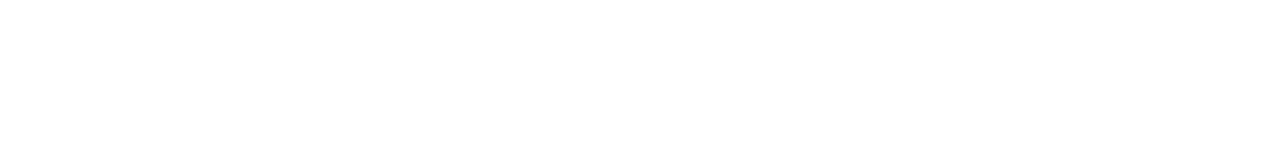
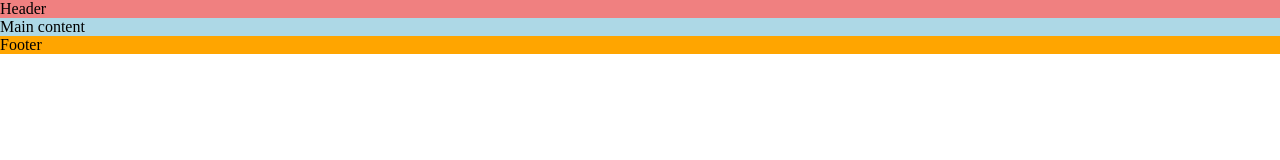
Before and after one commit to Drake-Designer/Love-Running, a plain HTML site: page index.html in a window 1280 px wide. Drawn offline with Linux system fonts and the light colour scheme.

Commit message:
Add stylesheet

```diff
--- /dev/null
+++ b/assets/css/style.css
@@ -0,0 +1,17 @@
+* {
+  padding: 0;
+  margin: 0;
+  box-sizing: border-box;
+}
+
+header {
+  background-color: lightcoral;
+}
+
+main {
+  background-color: lightblue;
+}
+
+footer {
+  background-color: orange;
+}
--- a/index.html
+++ b/index.html
@@ -15,16 +15,18 @@
     <link rel="apple-touch-icon" sizes="180x180" href="assets/favicon/apple-touch-icon.png" />
     <link rel="icon" type="image/png" sizes="32x32" href="assets/favicon/favicon-32x32.png" />
     <link rel="icon" type="image/png" sizes="16x16" href="assets/favicon/favicon-16x16.png" />
+    <!-- Stylesheet -->
+    <link rel="stylesheet" href="assets/css/style.css" />
   </head>
 
   <body>
     <!-- Header -->
-    <header></header>
+    <header>Header</header>
 
     <!-- Main content -->
-    <main></main>
+    <main>Main content</main>
 
     <!-- Footer -->
-    <footer></footer>
+    <footer>Footer</footer>
   </body>
 </html>
```
